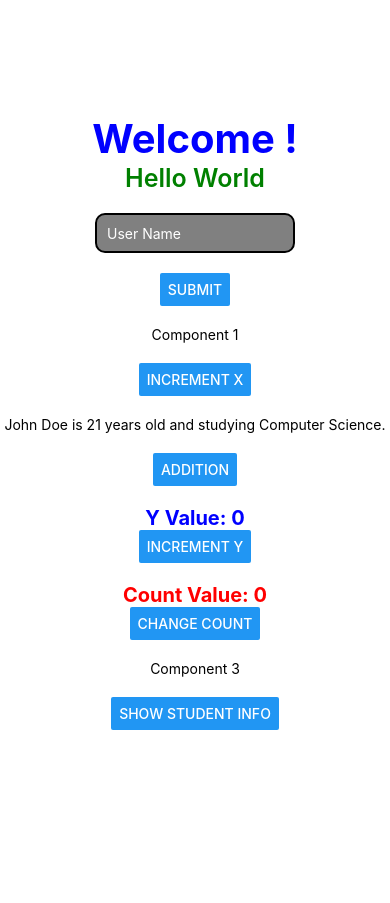
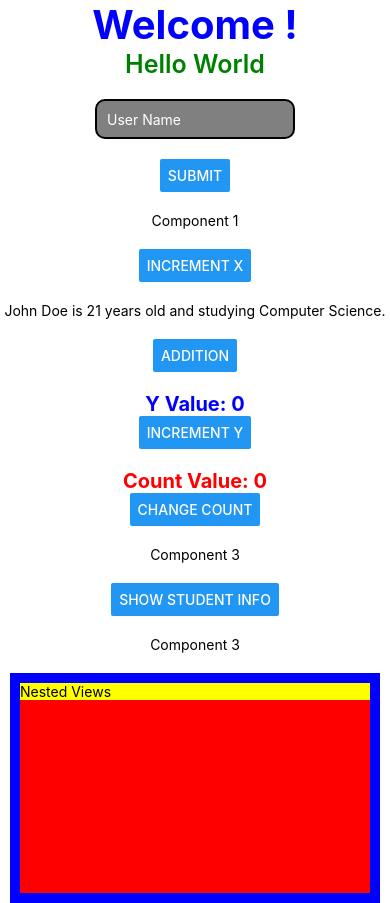
Before and after one commit to Nadil-Dulran/MobileTestApp, a React Native app: screen / in a window 390 px wide. Before the commit the page ends 844 px from the top, so only its background shows below. Built offline with nearby package versions, Linux system fonts and the light colour scheme.

Commit message:
Testing ui with colour boxes

```diff
--- a/App.tsx
+++ b/App.tsx
@@ -125,7 +125,7 @@ function App() {
 
 
   return (
-      <View style={{ alignItems: 'center', backgroundColor: 'white', flex: 1, justifyContent: 'center' }}>
+      <View style={{ alignItems: 'center', justifyContent: 'center', backgroundColor: 'white' }}>
         <CustomLable>Welcome !</CustomLable>
         <CustomText fsize={25} a={'Hello'} b={'World'}/>
         <TextInput style={{ height: 40, borderColor: 'black', color: 'blue', borderWidth: 2, width: 200, marginTop: 20, marginBottom: 20, borderRadius: 10, backgroundColor: 'gray', paddingLeft: 10 }}
@@ -170,6 +170,17 @@ function App() {
         <Component3 style={{marginBottom: 20, marginTop: 20}}/>
 
         <Button title='Show Student Info' onPress={() => printData(Student_1)} />
+
+        <Component3 style={{marginBottom: 20, marginTop: 20}}/>
+
+
+          <View style={{ backgroundColor: 'blue', flexDirection: 'row', height: 230, width: 370 }}>
+            <View style={{ backgroundColor: 'red', margin: 10, flex: 1 }}>
+              <View style={{ backgroundColor: 'yellow' }}>
+                <Text>Nested Views</Text>
+              </View>
+            </View>
+          </View>
 
       </View>
   );    // 3.) Button to print Student data
```
